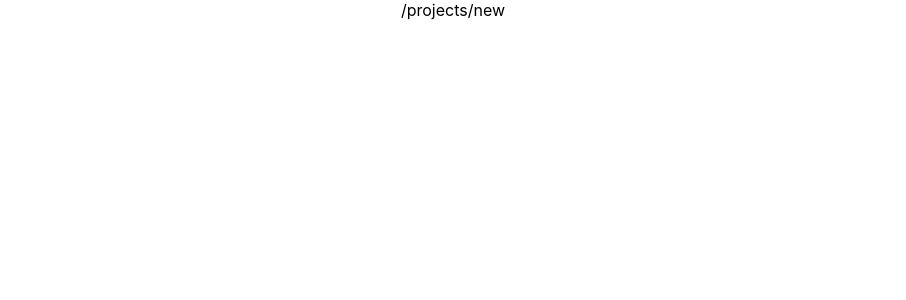
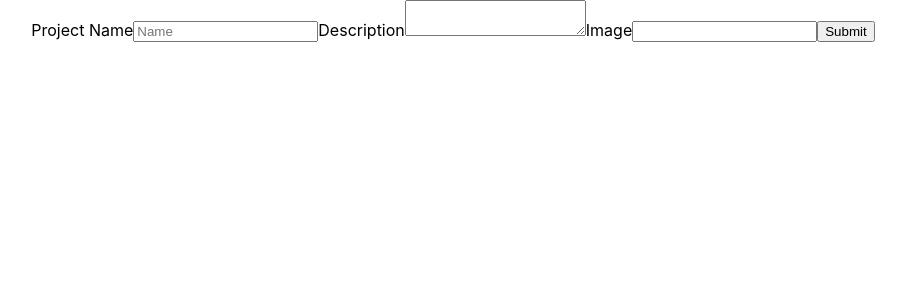
Before and after one commit to RohanPursuit/HobbyBoard, a React (Create React App) app in the folder frontend/: page /projects/new in a window 1280 px wide. Shown: the top 300 px of the page, without its empty margins (187-1093 px from the left). Built offline with nearby package versions, Linux system fonts and the light colour scheme; no server answers.

Commit message:
new project form

```diff
--- a/frontend/src/App.js
+++ b/frontend/src/App.js
@@ -3,6 +3,7 @@ import "./App.css";
 import axios from "axios";
 import { useState, useEffect } from "react";
 import { Routes, Route } from "react-router-dom";
+import New from "./pages/New";
 
 function App() {
   const [res, setRes] = useState("Loading...");
@@ -36,10 +37,7 @@ function App() {
             path="/projects/:pid"
             element={<div>/projects/:pid</div>}
           ></Route>
-          <Route
-            path="/projects/new"
-            element={<div>/projects/new</div>}
-          ></Route>
+          <Route path="/projects/new" element={<New />}></Route>
         </Routes>
       </main>
     </div>
--- /dev/null
+++ b/frontend/src/components/NewProjects.js
@@ -0,0 +1,45 @@
+import axios from "axios";
+import { useState } from "react";
+import { useNavigate } from "react-router-dom";
+
+const NewProject = () => {
+  const navigator = useNavigate();
+  const API = process.env.REACT_APP_API_URL;
+  const [project, setProjects] = useState({
+    name: "",
+    details: "",
+    project_image: "",
+    archived: false,
+  });
+
+  const handleChange = (event) => {
+    setProjects({ ...project, [event.target.id]: event.target.value });
+  };
+
+  const handleSubmit = (event) => {
+    event.preventDefault();
+    axios.post(`${API}projects`, project).then(() => navigator("/projects"));
+  };
+
+  return (
+    <div>
+      <form onSubmit={handleSubmit}>
+        <label htmlFor="name">Project Name</label>
+        <input
+          id="name"
+          type="text"
+          placeholder="Name"
+          onChange={handleChange}
+          required
+        />
+        <label htmlFor="details">Description</label>
+        <textarea id="details" type="text" onChange={handleChange} required />
+        <label htmlFor="project_image">Image</label>
+        <input id="project_image" type="text" onChange={handleChange} />
+        <input type="submit" />
+      </form>
+    </div>
+  );
+};
+
+export default NewProject;
--- /dev/null
+++ b/frontend/src/pages/New.js
@@ -0,0 +1,11 @@
+import NewProject from "../components/NewProjects";
+
+const New = () => {
+  return (
+    <div className="NewProjects">
+      <NewProject />
+    </div>
+  );
+};
+
+export default New;
```
Also changed, not shown: 2 other files (tests, documents, lock files or other folders).
